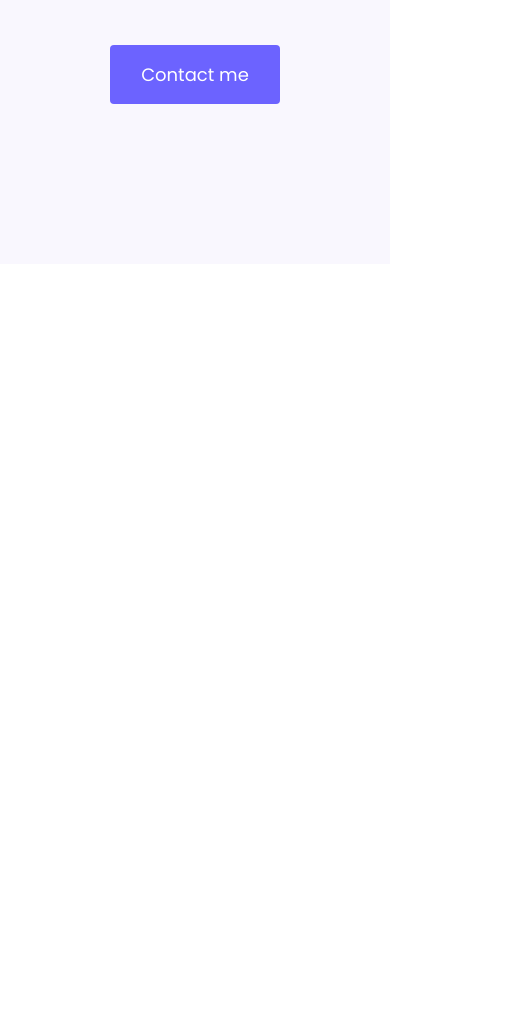
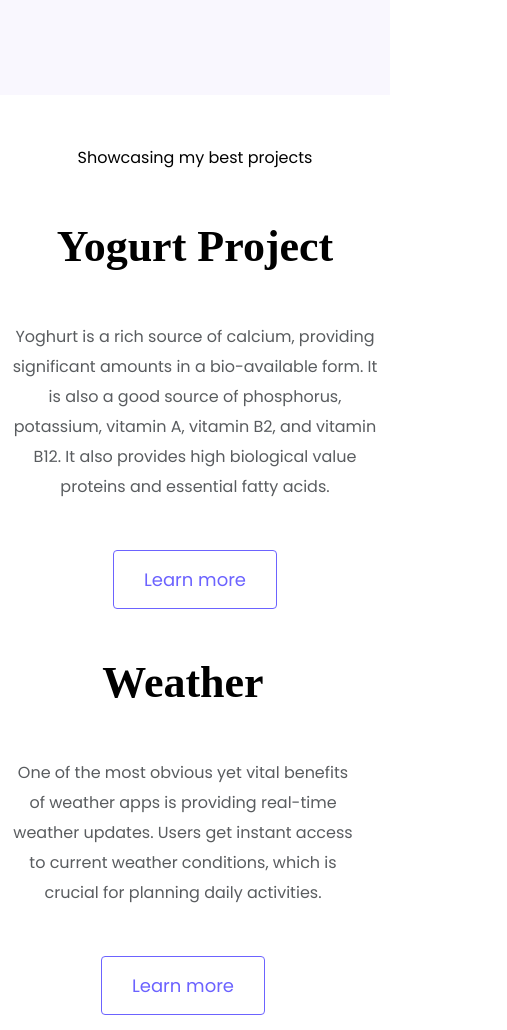
Before and after one commit to Tshegofatso535/homepage-hero, a plain HTML site: page index.html in a window 390 px wide. Shown: the part 554-1584 px from the top of the page, 507 px wide, since content can reach past the window. Before the commit the page ends 844 px from the top, so only its background shows below. Drawn offline with nearby package versions, Linux system fonts and the light colour scheme; a web font is replaced by a local one.

Commit message:
Added images
I added images and I added homepage content on an HTML file. More CSS was added. Made a website mobile-friendly.

```diff
--- a/index.html
+++ b/index.html
@@ -1,6 +1,8 @@
 <!DOCTYPE html>
 <html lang="en">
 <head>
+    <script src="https://cdn.jsdelivr.net/npm/@popperjs/core@2.11.8/dist/umd/popper.min.js" integrity="sha384-I7E8VVD/ismYTF4hNIPjVp/Zjvgyol6VFvRkX/vR+Vc4jQkC+hVqc2pM8ODewa9r" crossorigin="anonymous"></script>
+
         <link href="https://cdn.jsdelivr.net/npm/bootstrap@5.3.3/dist/css/bootstrap.min.css" rel="stylesheet" integrity="sha384-QWTKZyjpPEjISv5WaRU9OFeRpok6YctnYmDr5pNlyT2bRjXh0JMhjY6hW+ALEwIH" crossorigin="anonymous">
 
     <link rel="preconnect" href="https://fonts.googleapis.com">
@@ -25,8 +27,57 @@
 <div>
     <a href="#" class="btn btn-branding">Contact me</a>
 </div>
+</div>
+<p class="text-center m-5">Showcasing my best projects</p>
+<div class="container">
+<div class="row mb-5">
+<div class="col d-none d-lg-block">
+<img src="images/yogurt.png" class="img-fluid" alt/>
+</div>
 
+<div class="col">
+<div class="project-description">
+    <h2 class="mb-5">Yogurt Project</h2>
+    <p class="mb-5 text-muted">
+        Yoghurt is a rich source of calcium, providing significant amounts in a bio-available form.
+        It is also a good source of phosphorus, potassium, vitamin A, vitamin B2, and vitamin B12.
+         It also provides high biological value proteins and essential fatty acids.
 
+    </p>
+    <a href="#" class="btn btn-branding-outline">Learn more</a>
 </div>
+</div>
+<div class="row mb-5">
+    <div class="col">
+        <div class="project-description">
+            <h2 class="m-5">Weather</h2>
+            <p class="mb-5 text-muted"> One of the most obvious yet vital benefits of weather apps is providing real-time weather updates.
+                Users get instant access to current weather conditions, which is crucial for planning daily activities.</p>
+
+            <a href="#" class="btn btn-branding-outline">Learn more</a>
+
+    </div>
+</div>
+  <div class="col d-none d-lg-block">
+    <img src="images/weather.png" class="img-fluid"alt>
+</div>
+  </div>
+  <div class="row">
+    <div class="col d-none d-lg-block">
+        <img src="images/dgHV-dictionary.png" class="img-fluid" alt>
+    </div>
+    <div class="col">
+        <div class="project-description">
+            <h2 class="mb-5">Dictionary App</h2>
+            <p>The dictionary is a valuable tool for language learning as it provides word meanings, aids in comprehension, and can be used throughout life.
+                 The advantages of a dictionary include improving language skills, increasing confidence,
+                  promoting autonomous learning strategies.
+</p>
+
+<a href="#" class="btn btn-branding-outline">Learn More</a>
+</div>
+    </div>
+    </div>
+  </div>
 </body>
 </html>
--- a/style/hero.css
+++ b/style/hero.css
@@ -65,3 +65,43 @@ p {
     text-decoration: none;
     cursor: pointer;
 }
+
+p{
+    font-weight: normal;
+    font-size: 16px;
+    line-height: 30px;
+}
+
+@media (max-width:900px){
+    .project-description{
+        padding: 0;
+        text-align: center;
+    }
+}
+
+@media (max-width:900px){
+    h2{
+        font-size: 44px;
+
+    }
+}
+
+
+@media (max-width:900px){
+    h1{
+        font-size: 44px;
+        line-height: 2;
+    }
+}
+.text-muted{
+    color:#6c757d;
+}
+
+.btn-branding-outline{
+    color: var(--branding-color);
+    border:1px solid var(--branding-color);
+    border-radius: 4px;
+    font-size: 18px;
+    line-height: 27px;
+    padding: 15px 30px;
+}
```
Also changed, not shown: images/dgHV-dictionary.png (added), images/weather.png (added), images/yoga.png (added), images/yogurt.png (added).
